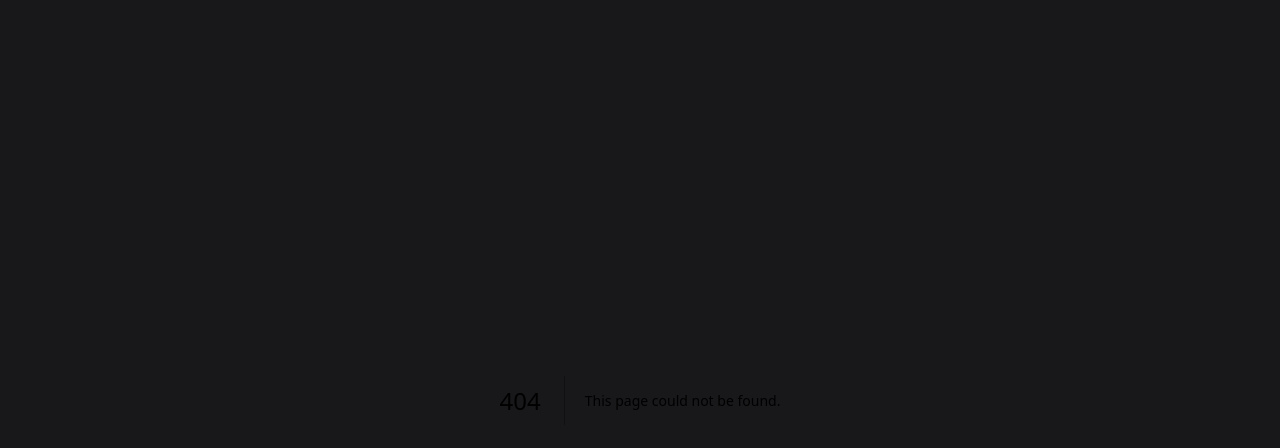
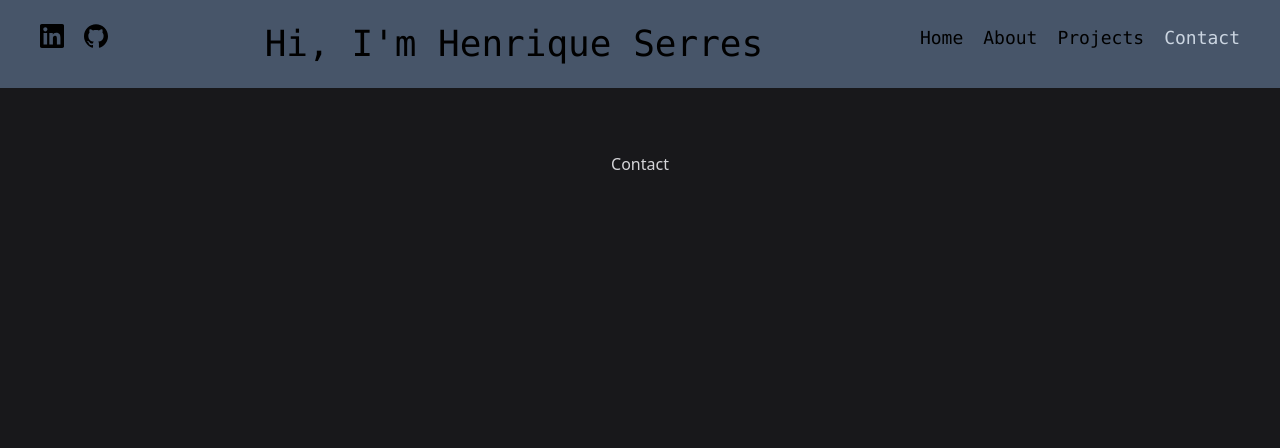
Before and after one commit to HenriqueSerres/my-portfolio, a Next.js app: page /contact in a window 1280 px wide. Before the commit this address had no page. Shown: the top 448 px of the page. Built offline with nearby package versions, Linux system fonts and the light colour scheme.

Commit message:
add about contact projects initial pages

```diff
--- /dev/null
+++ b/src/app/about/page.tsx
@@ -0,0 +1,12 @@
+import Header from '@/components/Head'
+
+export default function About() {
+  return (
+    <main>
+      <Header />
+      <div className="mt-16 flex justify-center">
+        <h1 className="text-zinc-300">About</h1>
+      </div>
+    </main>
+  )
+}
--- /dev/null
+++ b/src/app/contact/page.tsx
@@ -0,0 +1,12 @@
+import Header from '@/components/Head'
+
+export default function Contact() {
+  return (
+    <main>
+      <Header />
+      <div className="mt-16 flex justify-center">
+        <h1 className="text-zinc-300">Contact</h1>
+      </div>
+    </main>
+  )
+}
--- a/src/app/page.tsx
+++ b/src/app/page.tsx
@@ -1,11 +1,18 @@
 import Header from '@/components/Head'
+import Image from 'next/image'
 
 export default function Home() {
   return (
     <main>
       <Header />
-      <div>
-        <h1>hello</h1>
+      <div className="mt-16 flex justify-center">
+        <Image
+          src="/HenriqueS.jpg"
+          alt="Picture of Henrique"
+          width={400}
+          height={400}
+          className="rounded-lg ring-4 ring-slate-600"
+        />
       </div>
     </main>
   )
--- /dev/null
+++ b/src/app/projects/page.tsx
@@ -0,0 +1,12 @@
+import Header from '@/components/Head'
+
+export default function Projects() {
+  return (
+    <main>
+      <Header />
+      <div className="mt-16 flex justify-center">
+        <h1 className="text-zinc-300">Projects</h1>
+      </div>
+    </main>
+  )
+}
--- a/src/components/Head/index.tsx
+++ b/src/components/Head/index.tsx
@@ -1,9 +1,15 @@
+'use client'
+
+import { useIsCurrentPath } from '@/hooks/usePath'
 import Link from 'next/link'
 import { SiGithub, SiLinkedin } from 'react-icons/si'
 
 export default function Header() {
+  const generalLinkStyle = 'text-lg hover:text-slate-300 color-slate-600'
+  const currentLinkStyle = 'text-lg text-slate-300 color-slate-600'
+
   return (
-    <header className="flex flex-row justify-between bg-slate-600 p-6 font-mono">
+    <header className="flex w-full flex-row justify-between bg-slate-600 p-6 font-mono">
       <nav className="flex flex-row justify-start gap-5 pl-4">
         <Link
           href="https://www.linkedin.com/in/henrique-serres/"
@@ -21,17 +27,37 @@ export default function Header() {
       <div>
         <h1 className="text-4xl">{`Hi, I'm Henrique Serres`}</h1>
       </div>
-      <nav className="flex flex-row justify-end gap-5 pr-4">
-        <Link href="/" className="text-lg hover:text-slate-300">
+      <nav className="flex flex-row justify-end gap-5 pr-4 text-center">
+        <Link
+          href="/"
+          className={
+            useIsCurrentPath('/') ? currentLinkStyle : generalLinkStyle
+          }
+        >
           Home
         </Link>
-        <Link href="/about" className="text-lg hover:text-slate-300">
+        <Link
+          href="/about"
+          className={
+            useIsCurrentPath('/about') ? currentLinkStyle : generalLinkStyle
+          }
+        >
           About
         </Link>
-        <Link href="/projects" className="text-lg hover:text-slate-300">
+        <Link
+          href="/projects"
+          className={
+            useIsCurrentPath('/projects') ? currentLinkStyle : generalLinkStyle
+          }
+        >
           Projects
         </Link>
-        <Link href="/contact" className="text-lg hover:text-slate-300">
+        <Link
+          href="/contact"
+          className={
+            useIsCurrentPath('/contact') ? currentLinkStyle : generalLinkStyle
+          }
+        >
           Contact
         </Link>
       </nav>
--- /dev/null
+++ b/src/hooks/usePath.tsx
@@ -0,0 +1,9 @@
+'use client'
+import { usePathname } from 'next/navigation'
+
+export const useIsCurrentPath = (link: string) => {
+  const path = usePathname()
+
+  if (path === link) return true
+  return false
+}
```
